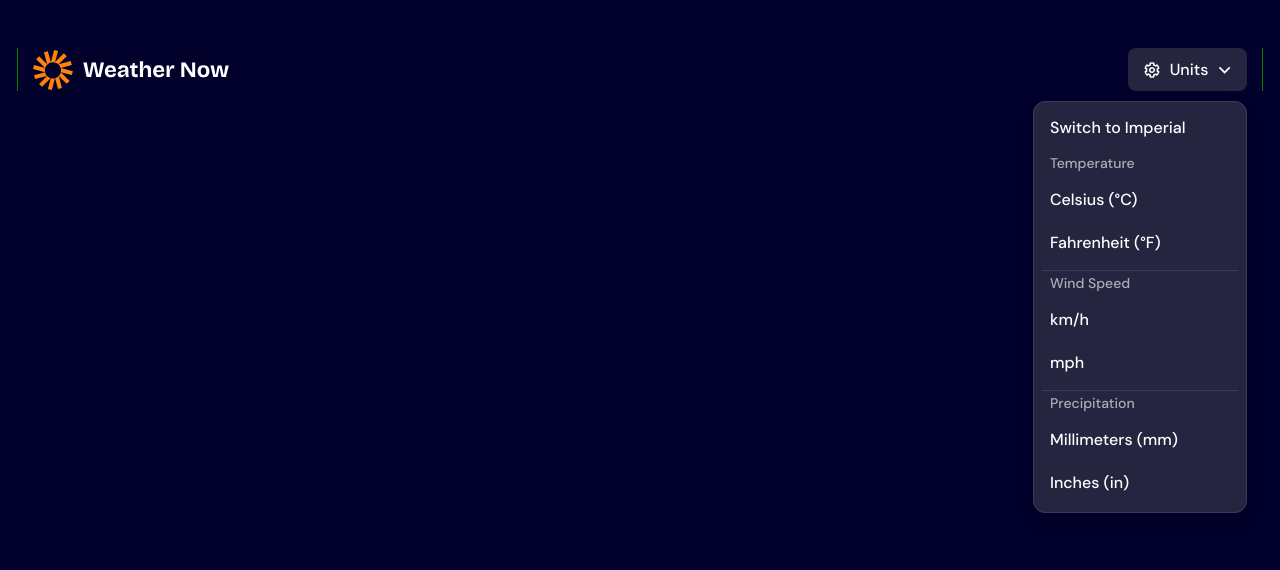
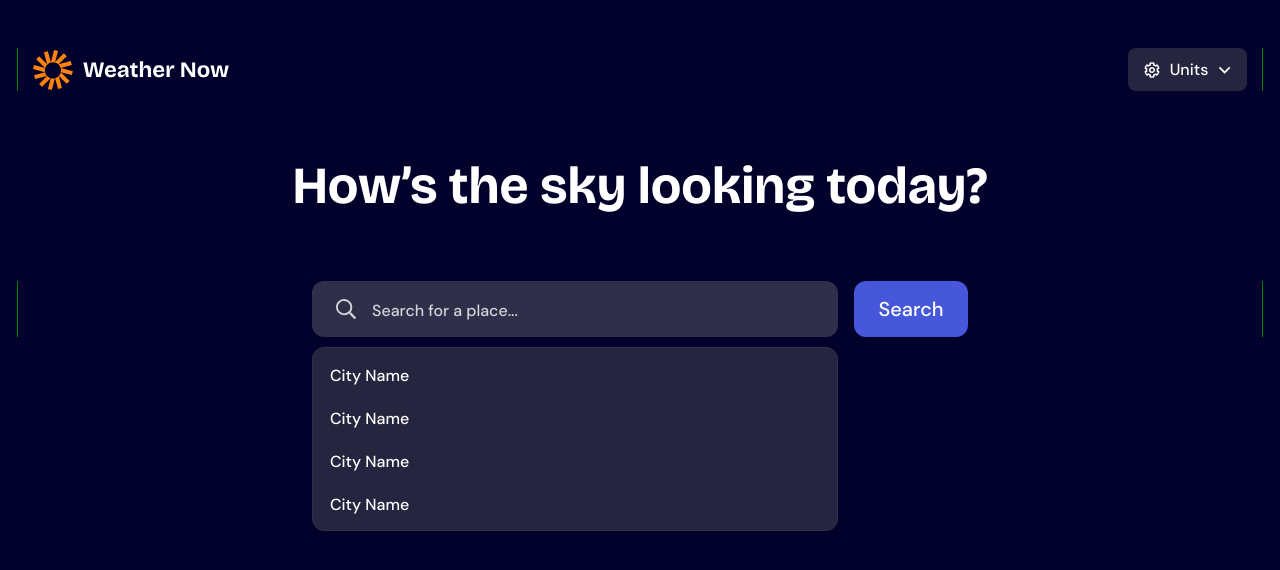
Before and after one commit to fLa5ic/react-weather-app, a React (Create React App) app: page / in a window 1280 px wide. Shown: the top 570 px of the page. Built offline with nearby package versions, Linux system fonts and the light colour scheme.

Commit message:
Сверстал шапку и поле поиска

```diff
--- a/src/App.tsx
+++ b/src/App.tsx
@@ -1,6 +1,8 @@
 import React from 'react';
 
 import Header from './components/Header/Header';
+import Search from './components/Search/Search';
+
 import './scss/app.scss';
 
 function App() {
@@ -8,6 +10,8 @@ function App() {
     <div className="App">
       <div className="wrapper">
         <Header />
+        <h1 className="mainTitleInApp">How’s the sky looking today?</h1>
+        <Search />
       </div>
     </div>
   );
--- a/src/components/Header/Header.module.scss
+++ b/src/components/Header/Header.module.scss
@@ -49,12 +49,13 @@
       }
 
       .unitsPopup {
+        display: none;
         position: absolute;
         right: 0;
 
         margin-top: 1rem;
 
-        display: flex;
+        // display: flex;
         flex-direction: column;
         align-items: flex-start;
         padding: .6rem .8rem;
--- /dev/null
+++ b/src/components/Search/Search.module.scss
@@ -0,0 +1,134 @@
+@import '../../scss/variables';
+
+.searchWrap {
+  display: flex;
+  align-items: center;
+  justify-content: center;
+
+  // position: relative;
+
+  .search {
+    position: relative;
+
+    & img {
+      position: absolute;
+      left: 0;
+      top: 50%;
+      transform: translateY(-50%);
+
+      padding-left: 2.4rem;
+      padding-right: 1.6rem;
+    }
+
+    & input {
+      padding: 1.6rem 2.4rem;
+      gap: 1.6rem;
+
+      width: 52.6rem;
+      height: 5.6rem;
+
+      padding-left: 6rem;
+      margin-right: 1.6rem;
+
+      background: $bgHourlyComp;
+      border-radius: 1.2rem;
+      border: none;
+
+      font-family: 'DM Sans';
+      font-style: normal;
+      font-weight: 500;
+      font-size: 2rem;
+      line-height: 2.4rem;
+
+      color: $subMain;
+
+      &::placeholder {
+        font-family: 'DM Sans';
+        font-style: normal;
+        font-weight: 500;
+        font-size: 1.6rem;
+        line-height: 2.4rem;
+
+        color: $subMain;
+
+        margin-left: 2rem;
+      }
+    }
+
+    .searchBtn {
+      padding: 1.6rem 2.4rem;
+      gap: 1.6rem;
+
+      width: 11.4rem;
+      height: 5.6rem;
+
+      background: $bgSearchBtn;
+      border-radius: 1.2rem;
+      border: none;
+
+      font-family: 'DM Sans';
+      font-style: normal;
+      font-weight: 500;
+      font-size: 20px;
+      line-height: 2.4rem;
+      color: $main;
+      cursor: pointer;
+
+      &:focus {
+        box-shadow: 0 0 0 .3rem $bgColor, 0 0 0 .5rem $main;
+      }
+    }
+
+    .dropDown {
+      display: flex;
+      flex-direction: column;
+
+      padding: .8rem;
+      gap: .4rem;
+      margin-top: 1rem;
+
+      position: absolute;
+      width: 526px;
+      height: 184px;
+      left: 0;
+
+      background: $bgComponents;
+      border: .1rem solid $bgHourlyComp;
+      border-radius: 1.2rem
+    }
+
+    .dropDownItem {
+      display: flex;
+      align-items: center;
+
+      cursor: pointer;
+
+      padding: 1rem .8rem;
+      gap: 1rem;
+
+      width: 51rem;
+      height: 3.9rem;
+
+      background: transparent;
+      border: .1rem solid transparent;
+      border-radius: .8rem;
+
+      width: 100%;
+
+      font-family: 'DM Sans';
+      font-style: normal;
+      font-weight: 500;
+      font-size: 1.6rem;
+      line-height: 1.9rem;
+
+      color: $main;
+
+      transition: all .25s ease-out;
+
+      &:hover {
+        background: $bgHourlyComp;
+        border: .1rem solid #3C3B5E;
+      }
+    }
+  }
+}
--- /dev/null
+++ b/src/components/Search/Search.tsx
@@ -0,0 +1,26 @@
+import React from 'react';
+
+import searchSvg from '../../assets/images/icon-search.svg';
+
+import styles from './Search.module.scss';
+
+const Search: React.FC = () => {
+  return (
+    <div className="container">
+      <div className={styles.searchWrap}>
+        <div className={styles.search}>
+          <img src={searchSvg} alt="Search" />
+          <input placeholder="Search for a place..." />
+          <button className={styles.searchBtn}>Search</button>
+          <div className={styles.dropDown}>
+            <div className={styles.dropDownItem}>City Name</div>
+            <div className={styles.dropDownItem}>City Name</div>
+            <div className={styles.dropDownItem}>City Name</div>
+            <div className={styles.dropDownItem}>City Name</div>
+          </div>
+        </div>
+      </div>
+    </div>
+  );
+};
+export default Search;
--- a/src/scss/app.scss
+++ b/src/scss/app.scss
@@ -49,3 +49,15 @@ body {
   padding-top: 4.8rem;
   padding-bottom: 8rem;
 }
+
+.mainTitleInApp {
+  font-family: 'Bricolage Grotesque';
+  font-style: normal;
+  font-weight: 700;
+  font-size: 5.2rem;
+  line-height: 6.2rem;
+  text-align: center;
+  color: $main;
+
+  margin: 6.4rem 0;
+}
```
